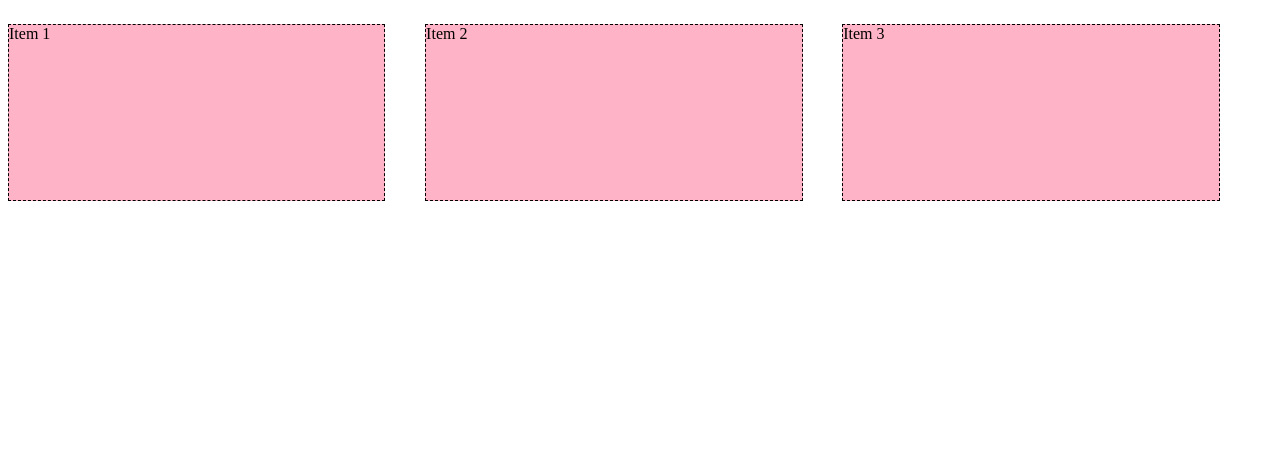
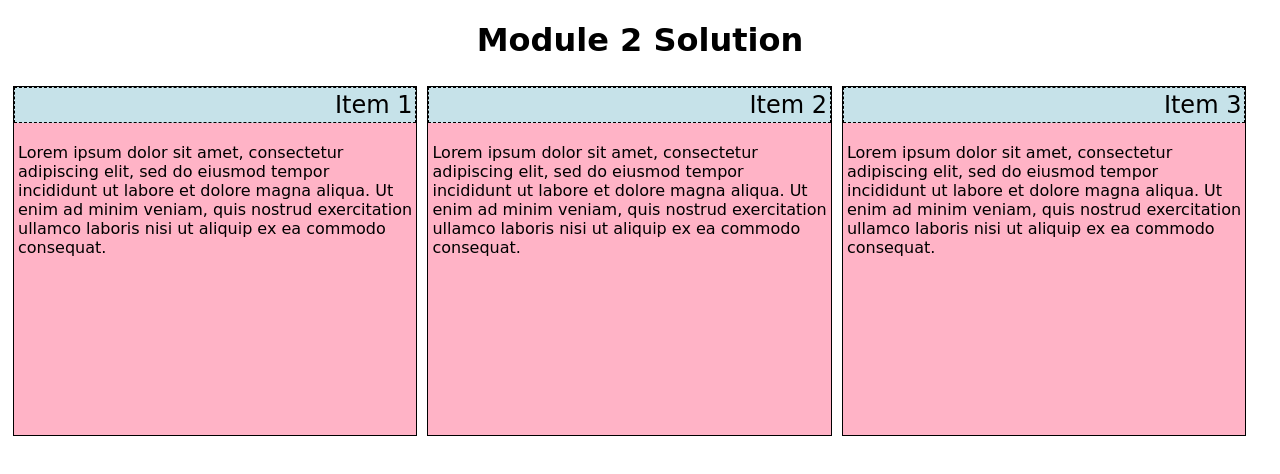
Before and after one commit to Aviva1234/coursera-test, a plain HTML site: page module2-solution/index.html in a window 1280 px wide. Drawn offline with Linux system fonts and the light colour scheme.

Commit message:
UpdateOne index.html

```diff
--- a/module2-solution/index.html
+++ b/module2-solution/index.html
@@ -2,36 +2,61 @@
 <head>
   <meta charset = "utf-8">
   <meta name = "viewport" content="width=device-width, initial-scale=1">
-</head>
 <title>Module 2 Solution</title>
 <style>
-  p {
-    border: 1px dashed black;
+* {
+box-sizing: border-box; }
+body {
+font-family: cursive; }
+h1 {
+text-align: center;
+}
+section {
+font-size: 1.5em;
+background-color: #c6e2e9;
+border: 1px dashed black;
+padding: 3px;}
+p {
+padding: 4px; }
+div {
+    border: 1px solid black;
     background-color: #ffb3c6;
-    width: 90%;
-    height: 175px;
+    margin:5px;
+    overflow: auto;
   }
   @media (min-width: 992px) {
     .col-lg-4{
       float: left;}
   .col-lg-4 {
-    width: 33%;
-    }
-    @media (min-width: 768px) and (max-width: 991px) {
-    .col-md-6{
+    width: 32%;
+    height: 350px;
+    }}
+  @media (min-width: 768px) and (max-width: 991px) {
+    .col-md-6, .col-md-12{
       float: left;}
   .col-md-6 {
-    width: 50%;
+    width: 48%;
+    height: 240px;
     }
-      @media (max-width: 767px) {
+   .col-md-12{
+   width: 97%;
+   height: 220px;}}
+  @media (max-width: 767px) {
     .col-sm-12{
       float: left;}
   .col-sm-12 {
     width: 100%;
+    height: 175px;
     }
+    }
+    section {
+text-align:right; }
+
 </style>
+  </head>
 <body>
-  <div class="col-lg-4 col-md-6 col-sm-12"><p>Item 1</p></div>
-  <div class="col-lg-4 col-md-6 col-sm-12"><p>Item 2</p></div>
-  <div class="col-lg-4 col-md-6 col-sm-12"><p>Item 3</p></div>
+<h1>Module 2 Solution</h1>
+  <div class="col-lg-4 col-md-6 col-sm-12"><section>Item 1</section><p>Lorem ipsum dolor sit amet, consectetur adipiscing elit, sed do eiusmod tempor incididunt ut labore et dolore magna aliqua. Ut enim ad minim veniam, quis nostrud exercitation ullamco laboris nisi ut aliquip ex ea commodo consequat.</p></div>
+  <div class="col-lg-4 col-md-6 col-sm-12"><section>Item 2</section><p>Lorem ipsum dolor sit amet, consectetur adipiscing elit, sed do eiusmod tempor incididunt ut labore et dolore magna aliqua. Ut enim ad minim veniam, quis nostrud exercitation ullamco laboris nisi ut aliquip ex ea commodo consequat.</p></div>
+  <div class="col-lg-4 col-md-12 col-sm-12"><section>Item 3</section><p>Lorem ipsum dolor sit amet, consectetur adipiscing elit, sed do eiusmod tempor incididunt ut labore et dolore magna aliqua. Ut enim ad minim veniam, quis nostrud exercitation ullamco laboris nisi ut aliquip ex ea commodo consequat.</p></div>
 </body>
```
